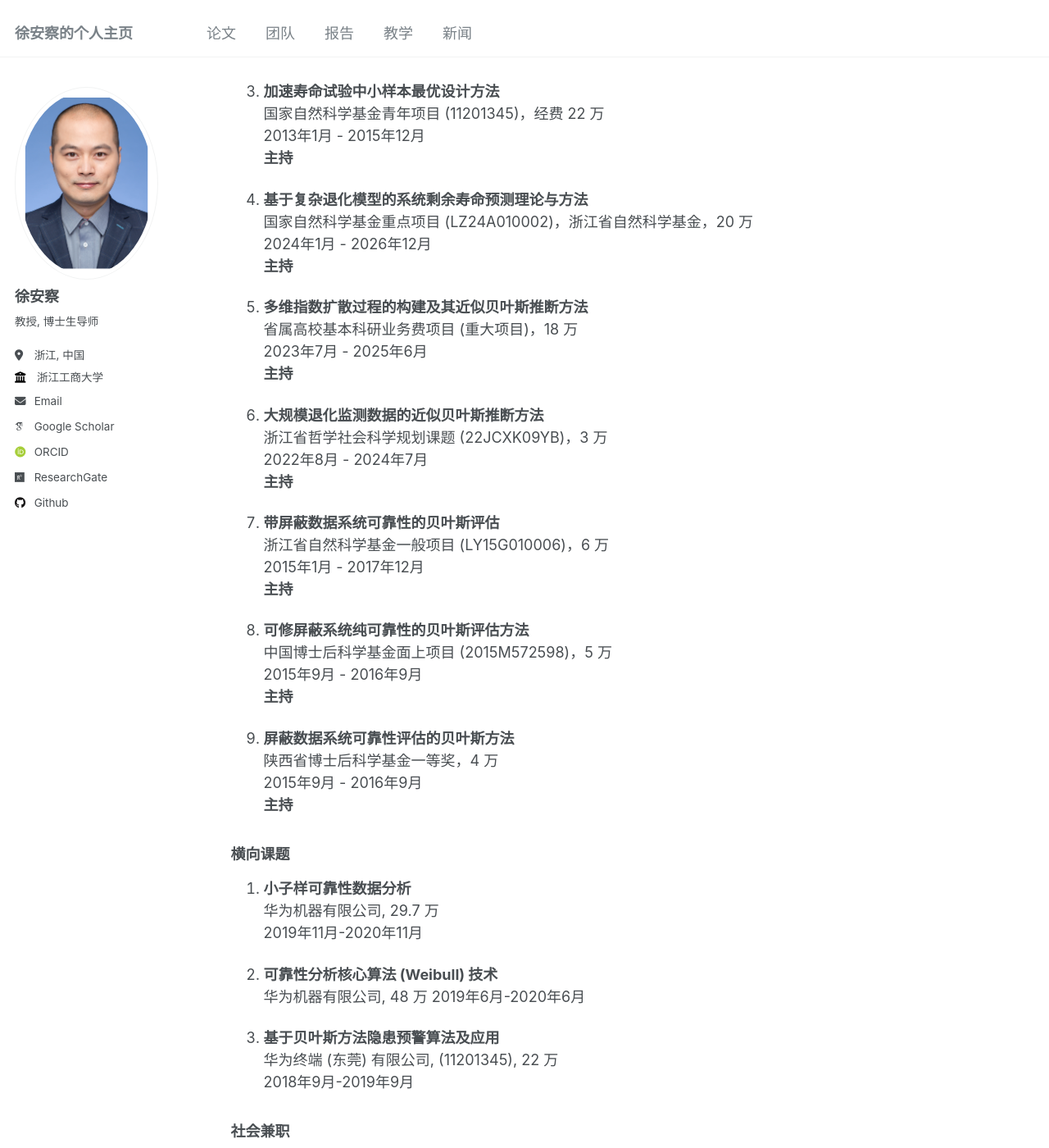
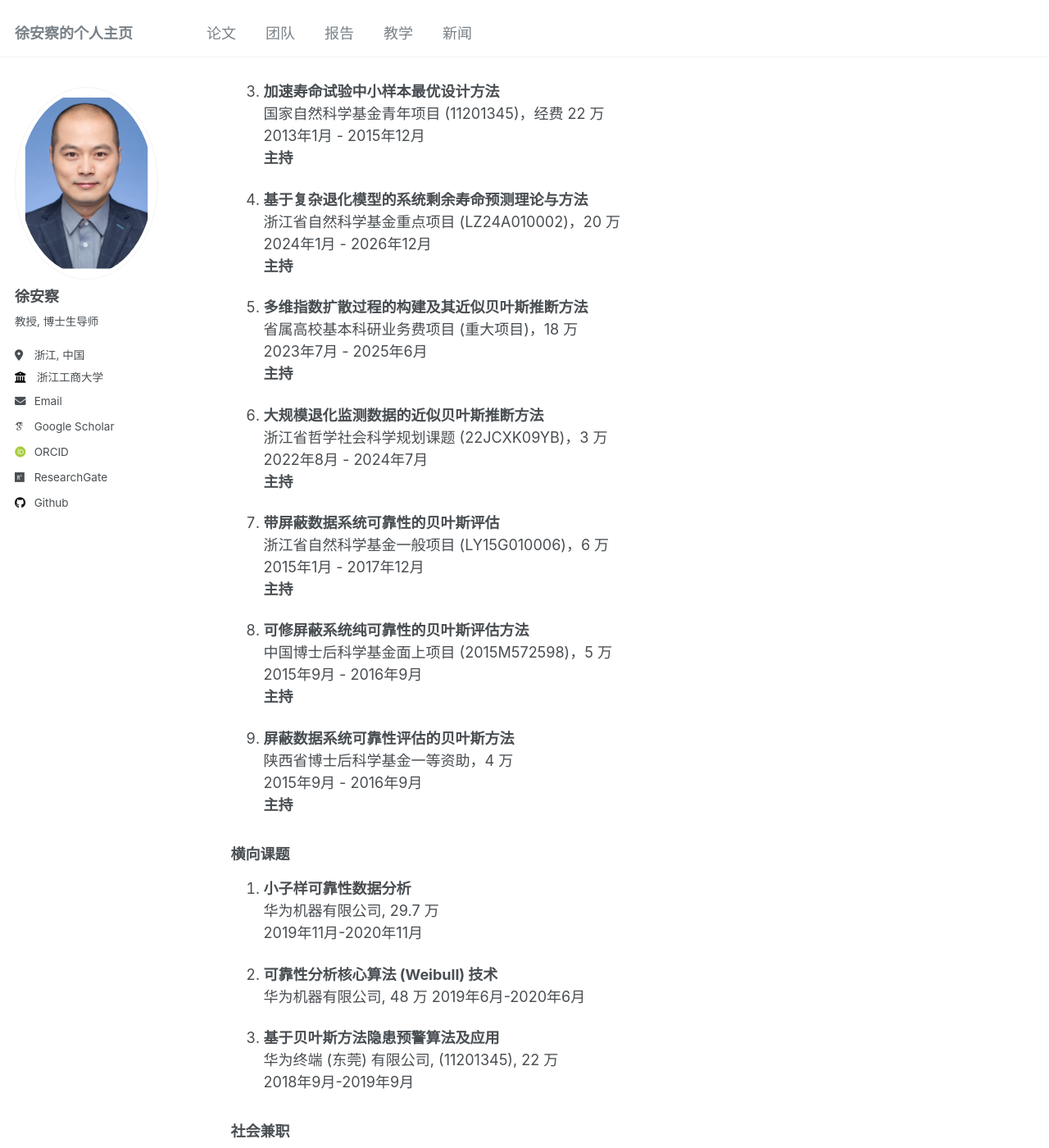
Before and after one commit to XU-ANCHA/XU-ANCHA.github.io, a Jekyll site: the page built from _pages/about.md, in a window 1280 px wide and 1400 px high, scrolled down 2034 px. Shown: the whole window at 82% size. Built offline with Jekyll 4.4.1, drawn with Linux system fonts in a browser that asks for light colours; some web fonts are replaced; some of the changed text lies outside the part shown.

Commit message:
Update about.md

```diff
--- a/_pages/about.md
+++ b/_pages/about.md
@@ -78,7 +78,7 @@ Research Fellow, 新加坡国立大学
    **主持**
 
 4. **基于复杂退化模型的系统剩余寿命预测理论与方法**
-   国家自然科学基金重点项目 (LZ24A010002)，浙江省自然科学基金，20 万
+   浙江省自然科学基金重点项目 (LZ24A010002)，20 万
    2024年1月 - 2026年12月
    **主持**
 
@@ -103,7 +103,7 @@ Research Fellow, 新加坡国立大学
    **主持**
 
 9. **屏蔽数据系统可靠性评估的贝叶斯方法**
-   陕西省博士后科学基金一等奖，4 万
+   陕西省博士后科学基金一等资助，4 万
    2015年9月 - 2016年9月
    **主持**
 
```
Also changed, not shown: other parts of _pages/about.md (+1 -1 lines).
